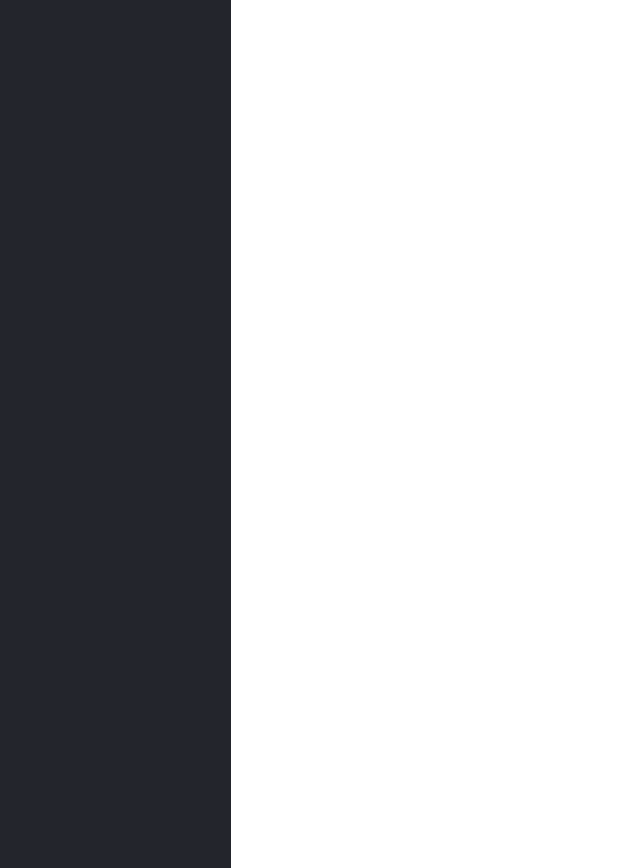
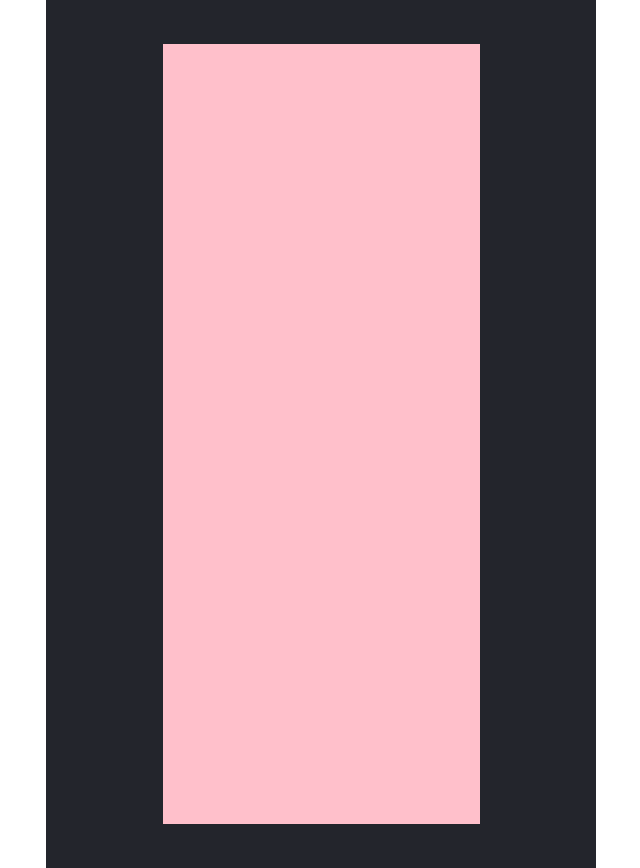
Before and after one commit to Khodidas-withLoveKD/React-Learnings, a React (Create React App) app: page /scrimba-course/digital-business-card in a window 1280 px wide. Shown: the whole page, without its empty margins (319-959 px from the left). Built offline with nearby package versions, Linux system fonts and the light colour scheme.

Commit message:
Centered all things

```diff
--- a/src/Pages/Scrimba Course/Project 1/DigitalBusinessCard.jsx
+++ b/src/Pages/Scrimba Course/Project 1/DigitalBusinessCard.jsx
@@ -1,16 +1,23 @@
 import React from 'react';
 
+import Card from './InnerCard'
+
 const DigitalBusinessCard = () => {
-  const containerDiv = {
+  const container = {
     width: '34.375rem',
     height: '54.25rem',
     backgroundColor: '#23252C',
+    margin: 'auto',
+    justifyContent: 'center',
+    display: 'flex',
+    alignItems: 'center'
   }
+
+  // TODO: make theme changeable
   return (
-    <React.Fragment>
-      <div style={containerDiv}>
+      <div style={container}>
+        <Card />
       </div>
-    </React.Fragment>
    );
 }
 
--- /dev/null
+++ b/src/Pages/Scrimba Course/Project 1/InnerCard.jsx
@@ -0,0 +1,16 @@
+import React from 'react';
+
+function InnerCard(props) {
+  const cardCss = {
+    width: '19.8125rem',
+    height: '48.75rem',
+    backgroundColor: 'pink',
+  }
+  return (
+    <div style={cardCss}>
+
+    </div>
+  );
+}
+
+export default InnerCard;
```
